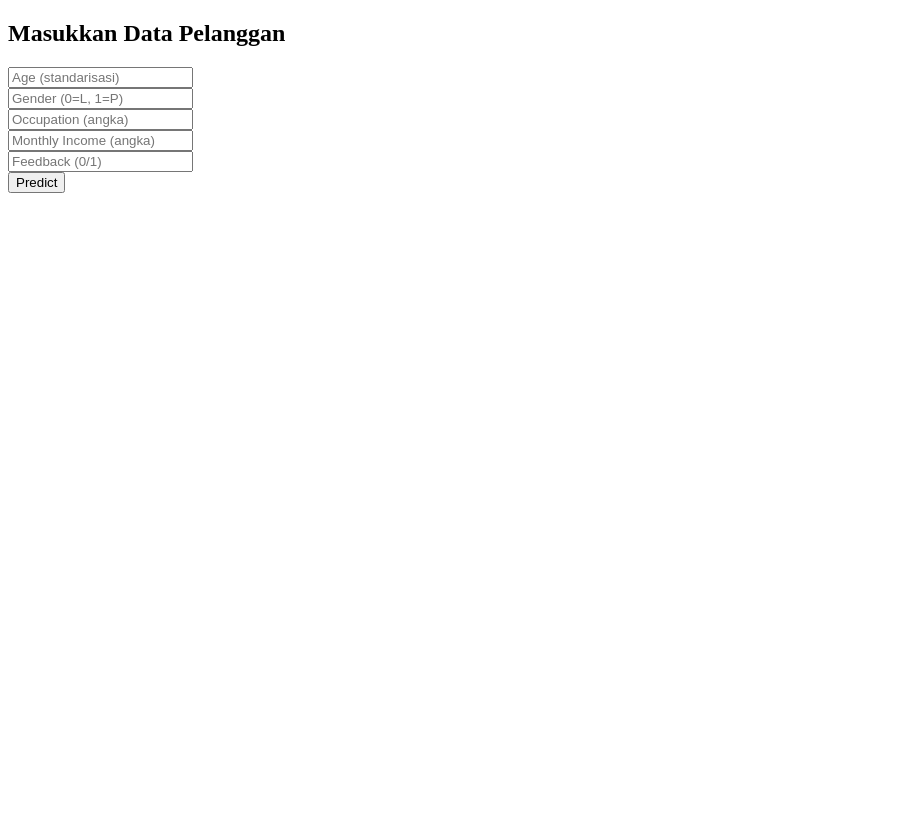
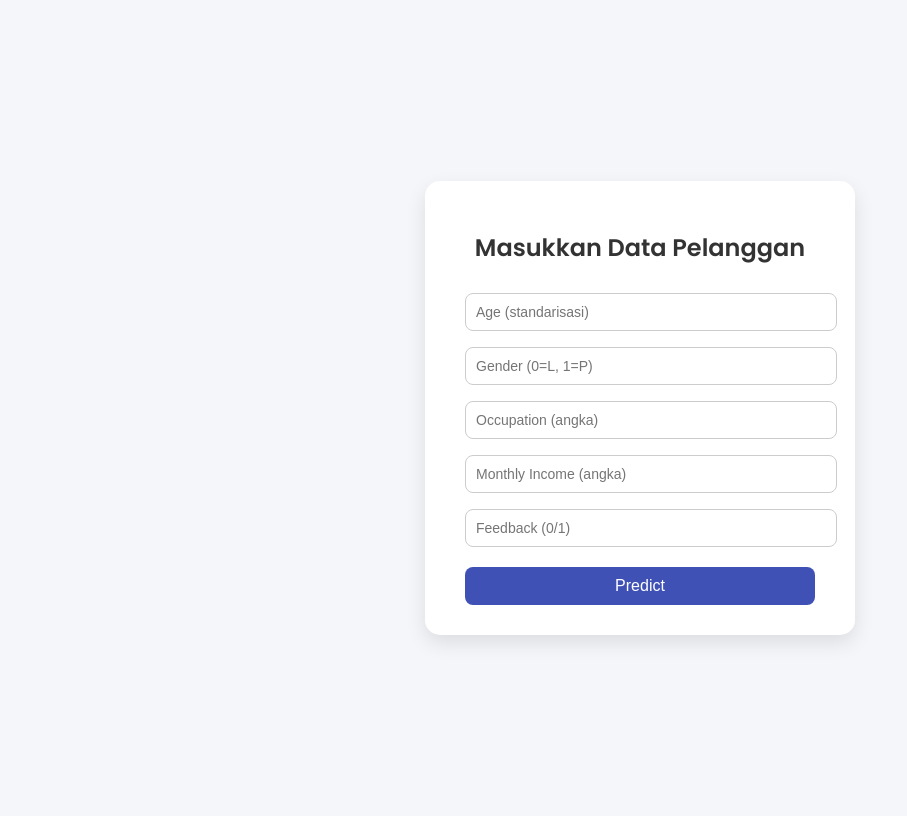
Before and after one commit to kiyyydz/ml-decision-tree-app, a Flask app: page / in a window 1280 px wide. Shown: the whole page, without its empty margins (0-907 px from the left). Before the commit the page ends 193 px from the top, so only its background shows below. Run offline with Flask 3, Linux system fonts and the light colour scheme; parts of the project's set-up code (start-up, migrations or seed data) failed here and were passed over.

Commit message:
Update index.html

```diff
--- a/ml-decision-tree-app/templates/index.html
+++ b/ml-decision-tree-app/templates/index.html
@@ -1,18 +1,82 @@
 <!DOCTYPE html>
-<html>
+<html lang="id">
 <head>
-    <title>Customer Output Prediction</title>
+    <meta charset="UTF-8">
+    <title>Prediksi Pelanggan</title>
+    <link href="https://fonts.googleapis.com/css2?family=Poppins:wght@400;600&display=swap" rel="stylesheet">
+    <style>
+        body {
+            font-family: 'Poppins', sans-serif;
+            background: #f4f6f9;
+            display: flex;
+            justify-content: center;
+            align-items: center;
+            height: 100vh;
+        }
+
+        .container {
+            background: white;
+            padding: 30px 40px;
+            border-radius: 15px;
+            box-shadow: 0 8px 20px rgba(0, 0, 0, 0.1);
+            width: 350px;
+        }
+
+        h2 {
+            margin-bottom: 20px;
+            text-align: center;
+            color: #333;
+        }
+
+        input[type="text"] {
+            width: 100%;
+            padding: 10px;
+            margin: 8px 0;
+            border: 1px solid #ccc;
+            border-radius: 8px;
+            font-size: 14px;
+        }
+
+        input[type="submit"] {
+            background-color: #3f51b5;
+            color: white;
+            padding: 10px;
+            width: 100%;
+            border: none;
+            border-radius: 8px;
+            font-size: 16px;
+            cursor: pointer;
+            margin-top: 12px;
+            transition: background-color 0.3s ease;
+        }
+
+        input[type="submit"]:hover {
+            background-color: #2c3eaa;
+        }
+
+        .result {
+            margin-top: 15px;
+            text-align: center;
+            font-weight: bold;
+            color: #333;
+            font-size: 18px;
+        }
+    </style>
 </head>
 <body>
+    <div class="container">
         <h2>Masukkan Data Pelanggan</h2>
         <form action="/predict" method="post">
-      <input type="text" name="Age" placeholder="Age (standarisasi)" /><br />
-      <input type="text" name="Gender" placeholder="Gender (0=L, 1=P)" /><br />
-      <input type="text" name="Occupation" placeholder="Occupation (angka)" /><br />
-      <input type="text" name="Monthly Income" placeholder="Monthly Income (angka)" /><br />
-      <input type="text" name="Feedback" placeholder="Feedback (0/1)" /><br />
-      <input type="submit" value="Predict" />
+            <input type="text" name="Age" placeholder="Age (standarisasi)" required>
+            <input type="text" name="Gender" placeholder="Gender (0=L, 1=P)" required>
+            <input type="text" name="Occupation" placeholder="Occupation (angka)" required>
+            <input type="text" name="Monthly Income" placeholder="Monthly Income (angka)" required>
+            <input type="text" name="Feedback" placeholder="Feedback (0/1)" required>
+            <input type="submit" value="Predict">
         </form>
-    <h3>{{ prediction_text }}</h3>
+        {% if prediction_text %}
+            <div class="result">{{ prediction_text }}</div>
+        {% endif %}
+    </div>
 </body>
 </html>
```
Lines whose indentation alone changed are shown as unchanged.
